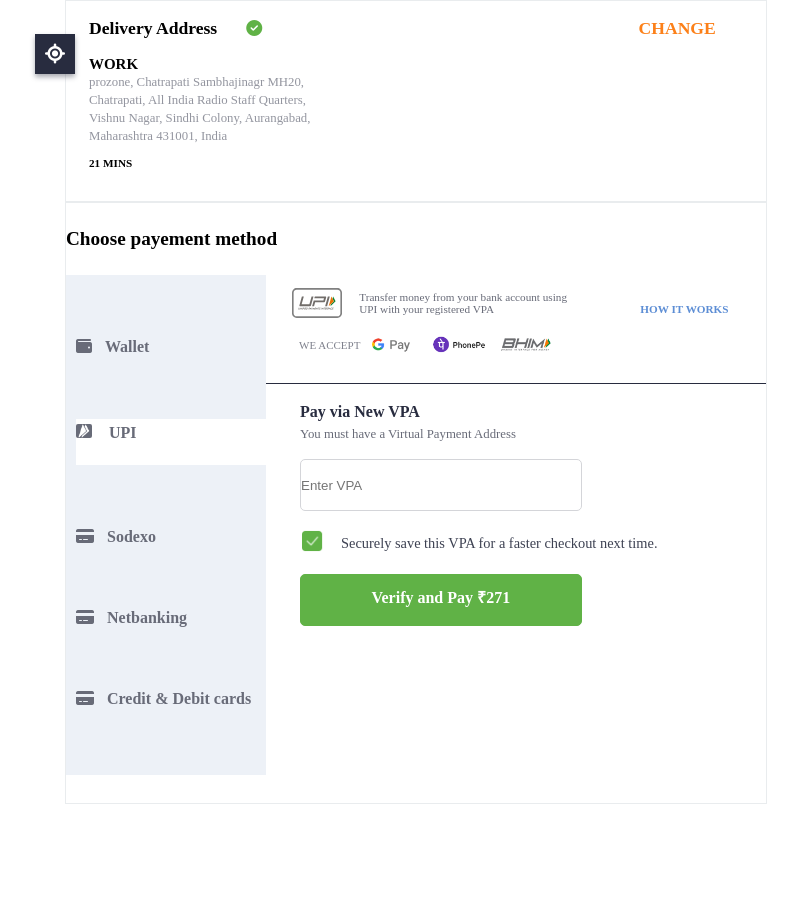
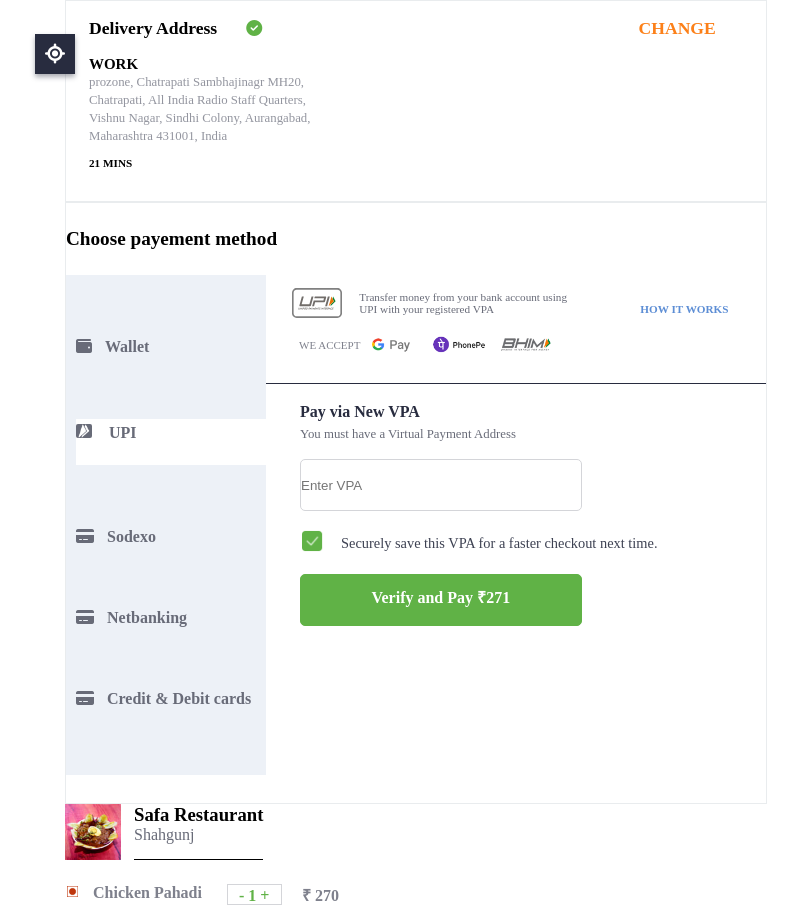
Before and after one commit to pritamkhaple/swiggy-cart, a plain HTML site: page index.html in a window 1280 px wide. Shown: the top 906 px of the page, without its empty margins (167-965 px from the left). Before the commit the page ends 804 px from the top, so only its background shows below. Drawn offline with Linux system fonts and the light colour scheme.

Commit message:
Add files via upload

```diff
--- a/index.html
+++ b/index.html
@@ -104,13 +104,20 @@
       </div>
 
       <div class="order-bill">
-        <!-- <div class="div1">
+        <div class="div1">
                 <img src="/img/restr-img.jpg" alt="">
                 <div class="name">
                     <h3>Safa Restaurant</h3>
                     <span>Shahgunj</span>
                 </div>
-            </div> -->
+            </div>
+
+            <div class="div2">
+              <img src="/img/non-veg.png" alt="">
+              <div class="dish">Chicken Pahadi</div>
+              <div class="quantity">- 1 +</div>
+              <div class="price">₹ 270</div>
+            </div>
       </div>
 
       <div class="review"></div>
--- a/style.css
+++ b/style.css
@@ -265,13 +265,53 @@ width: 20vw;
 
 
 
+/* order details */
 
 .div1{
     display: flex;
-    border: 1px solid red;
+}
 
+.div1 img{
+    height: 7vh;
+    width: auto;
+}
+
+.name span{
+    color: #686b78;
 }
 
 .name{
-    margin: 5px 14px 8px 13px;
+    border-bottom: 1px solid black;
 }
+
+.div2{
+    display: flex;
+    margin-top: 3vh;
+}
+
+.div2 img{
+    height: 15px ;
+    width: auto;
+}
+
+.quantity{
+    border: 1px solid #d4d5d9;
+    width: 40px;
+    height: 15px;
+    padding: 2px;
+    padding-left: 11px;
+    color: #60b246;
+    font-weight: 600;
+}
+
+.dish{
+    margin-right: 25px;
+    font-weight: 600;
+    color: #7e808c;
+}
+
+.price{
+    margin-left: 20px;
+    font-weight: 600;
+    color: #7e808c;
+}
```
Also changed, not shown: img/chickn.webp (added), img/non-veg.png (added).
